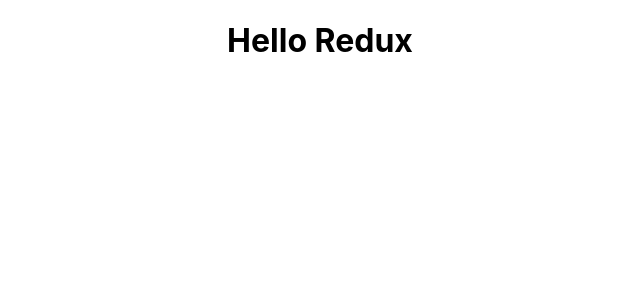
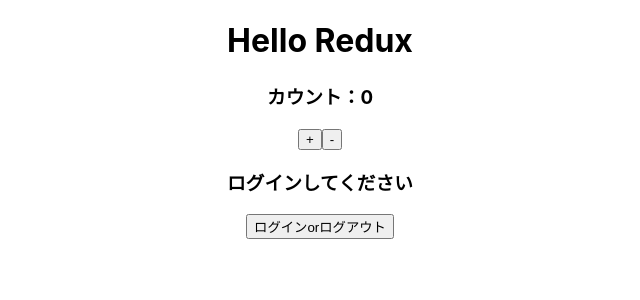
Before and after one commit to bossun11/First-Redux-App, a React (Create React App) app: page / in a window 1280 px wide. Shown: the top 300 px of the page, without its empty margins (320-960 px from the left). Built offline with nearby package versions, Linux system fonts and the light colour scheme.

Commit message:
Add: 状態更新のためのUIを作成

```diff
--- a/src/App.js
+++ b/src/App.js
@@ -1,10 +1,32 @@
-import logo from "./logo.svg";
+import { useDispatch, useSelector } from "react-redux";
 import "./App.css";
+import { increment, decrement, login } from "./actions";
 
 function App() {
+  const counter = useSelector((state) => state.counter);
+  const isLogin = useSelector((state) => state.isLogin);
+  const dispatch = useDispatch();
+
+  const handleIncrement = () => {
+    dispatch(increment());
+  };
+
+  const handleDecrement = () => {
+    dispatch(decrement());
+  };
+
+  const handleLogin = () => {
+    dispatch(login());
+  };
+
   return (
     <div className="App">
       <h1>Hello Redux</h1>
+      <h3>カウント：{counter}</h3>
+      <button onClick={handleIncrement}>+</button>
+      <button onClick={handleDecrement}>-</button>
+      <h3>{isLogin ? "ログインに成功" : "ログインしてください"}</h3>
+      <button onClick={handleLogin}>ログインorログアウト</button>
     </div>
   );
 }
--- /dev/null
+++ b/src/actions/index.js
@@ -0,0 +1,16 @@
+export const increment = () => {
+  return {
+    type: "INCREMENT",
+  };
+};
+export const decrement = () => {
+  return {
+    type: "DECREMENT",
+  };
+};
+
+export const login = () => {
+  return {
+    type: "LOGIN",
+  };
+};
```
